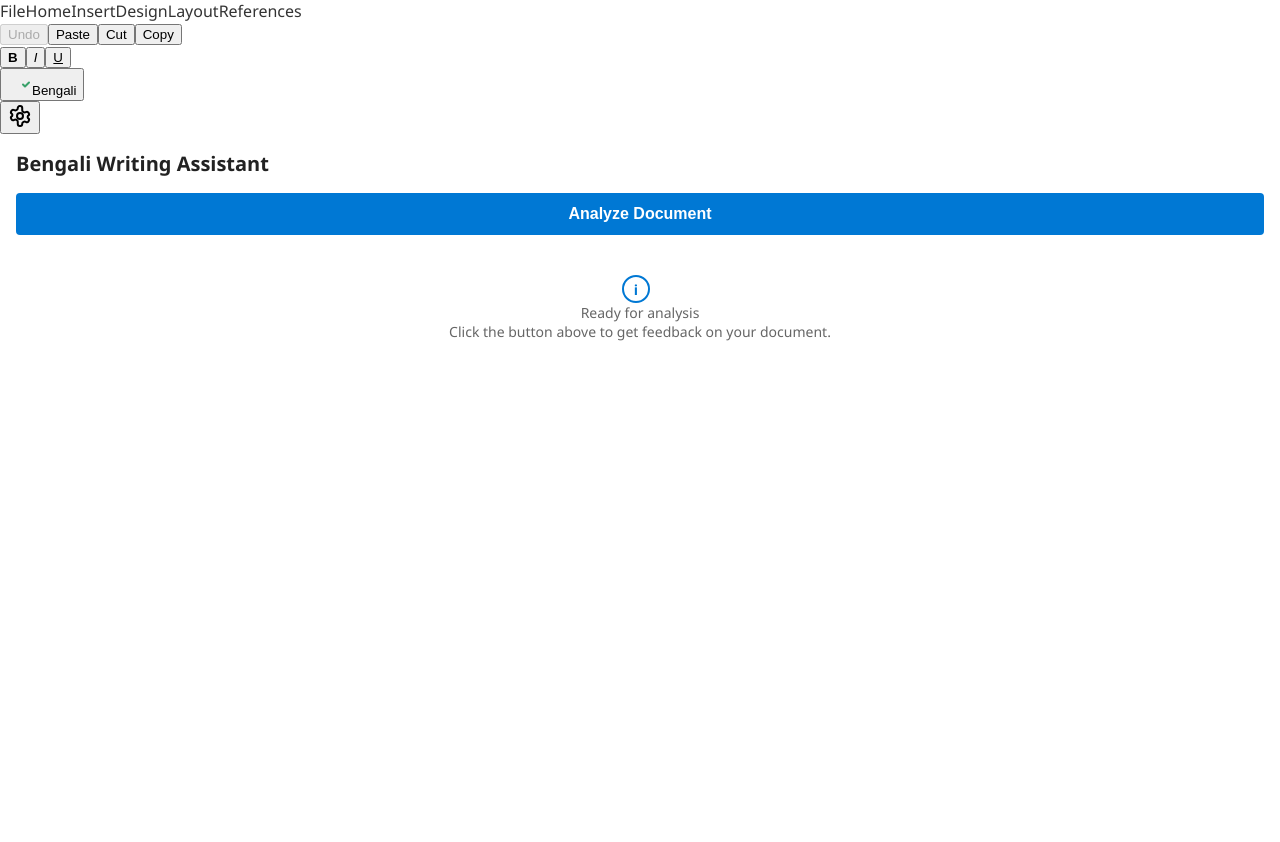
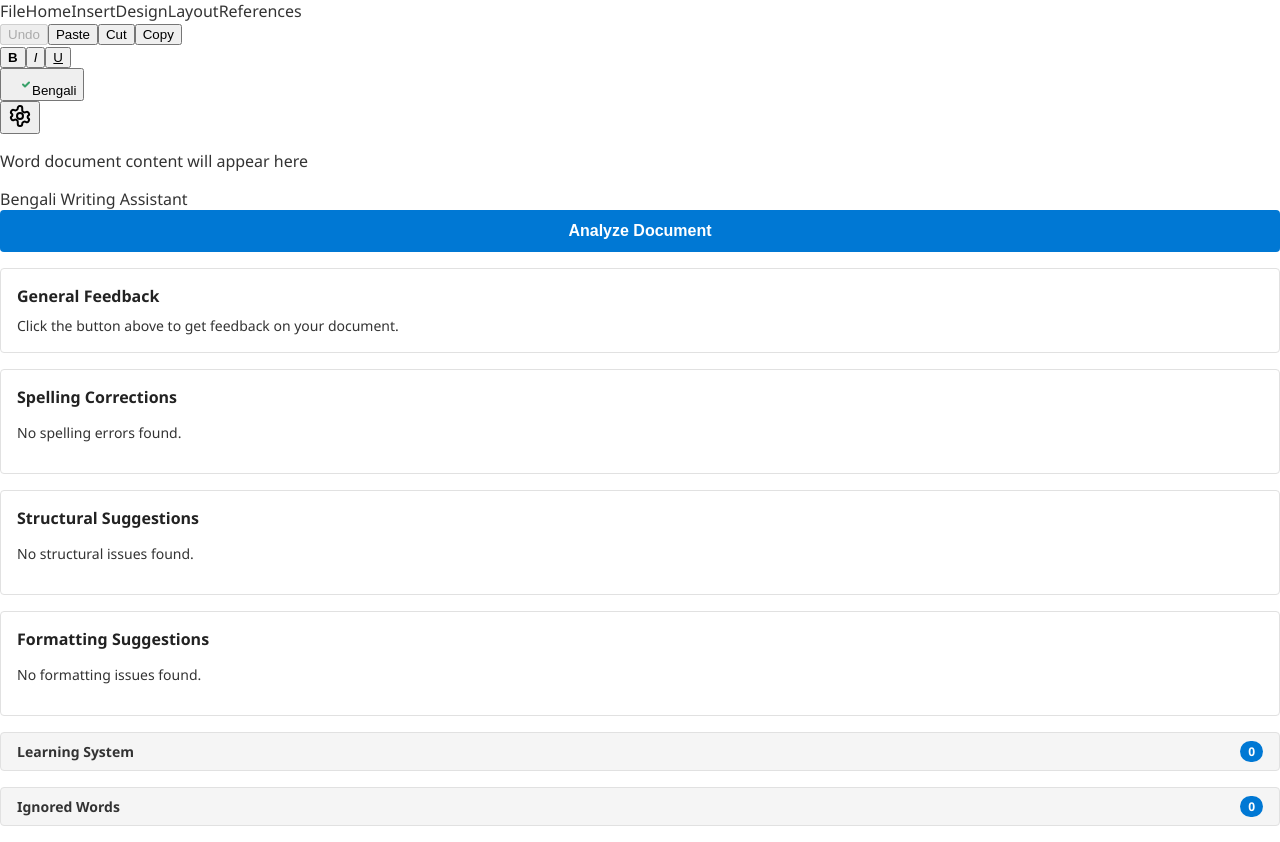
Before and after one commit to youngsunson/bengaliaddin, a React (Vite) app: page / in a window 1280 px wide. Before the commit the page ends 800 px from the top, so only its background shows below. Built offline with nearby package versions, Linux system fonts and the light colour scheme.

Commit message:
Update App.tsx

```diff
--- a/App.tsx
+++ b/App.tsx
@@ -307,11 +307,13 @@ const App: React.FC = () => {
           {/* Main content area - this will be empty as we're using Word's native document */}
           <main className="flex-grow p-4 md:p-8 overflow-y-auto bg-gray-50 dark:bg-gray-900/50">
             {/* This area will be empty as we're using Word's native document */}
-            {/* Removed "Word document content will appear here" text */}
+            <div className="text-center text-gray-500 mt-8">
+              <p>Word document content will appear here</p>
+            </div>
           </main>
           <aside className="w-full md:w-80 lg:w-96 bg-gray-100 dark:bg-gray-800 border-l border-gray-200 dark:border-gray-700 flex-shrink-0">
-            <div className="sidebar-container">
-              <div className="sidebar-header">Bengali Writing Assistant</div>
+            <div className="add-in-container">
+              <div className="add-in-header">Bengali Writing Assistant</div>
 
               <button
                 className="analyze-button"
@@ -321,19 +323,17 @@ const App: React.FC = () => {
                 {isChecking ? 'Analyzing...' : 'Analyze Document'}
               </button>
 
-              {analysisResult ? (
-                <>
               <div className="section">
                 <div className="section-title">General Feedback</div>
                 <div className="section-content">
-                      {analysisResult.general_feedback}
+                  {analysisResult ? analysisResult.general_feedback : 'Click the button above to get feedback on your document.'}
                 </div>
               </div>
 
               <div className="section">
                 <div className="section-title">Spelling Corrections</div>
                 <div className="section-content">
-                      {analysisResult.spelling_corrections.length > 0 ? (
+                  {analysisResult && analysisResult.spelling_corrections.length > 0 ? (
                     <ul>
                       {analysisResult.spelling_corrections.map((corr, index) => (
                         <li key={index}>{corr.word} → {corr.suggestion}</li>
@@ -348,7 +348,7 @@ const App: React.FC = () => {
               <div className="section">
                 <div className="section-title">Structural Suggestions</div>
                 <div className="section-content">
-                      {analysisResult.missing_elements.length > 0 ? (
+                  {analysisResult && analysisResult.missing_elements.length > 0 ? (
                     <ul>
                       {analysisResult.missing_elements.map((element, index) => (
                         <li key={index}>{element}</li>
@@ -363,7 +363,7 @@ const App: React.FC = () => {
               <div className="section">
                 <div className="section-title">Formatting Suggestions</div>
                 <div className="section-content">
-                      {analysisResult.formatting_suggestions.length > 0 ? (
+                  {analysisResult && analysisResult.formatting_suggestions.length > 0 ? (
                     <ul>
                       {analysisResult.formatting_suggestions.map((suggestion, index) => (
                         <li key={index}>{suggestion}</li>
@@ -384,14 +384,6 @@ const App: React.FC = () => {
                 <div className="ignored-words-label">Ignored Words</div>
                 <div className="ignored-words-count">{ignoredWords.length}</div>
               </div>
-                </>
-              ) : (
-                <div className="empty-state">
-                  <div className="info-icon">i</div>
-                  <div>Ready for analysis</div>
-                  <div>Click the button above to get feedback on your document.</div>
-                </div>
-              )}
             </div>
           </aside>
         </div>
```
Lines whose indentation alone changed are shown as unchanged.
